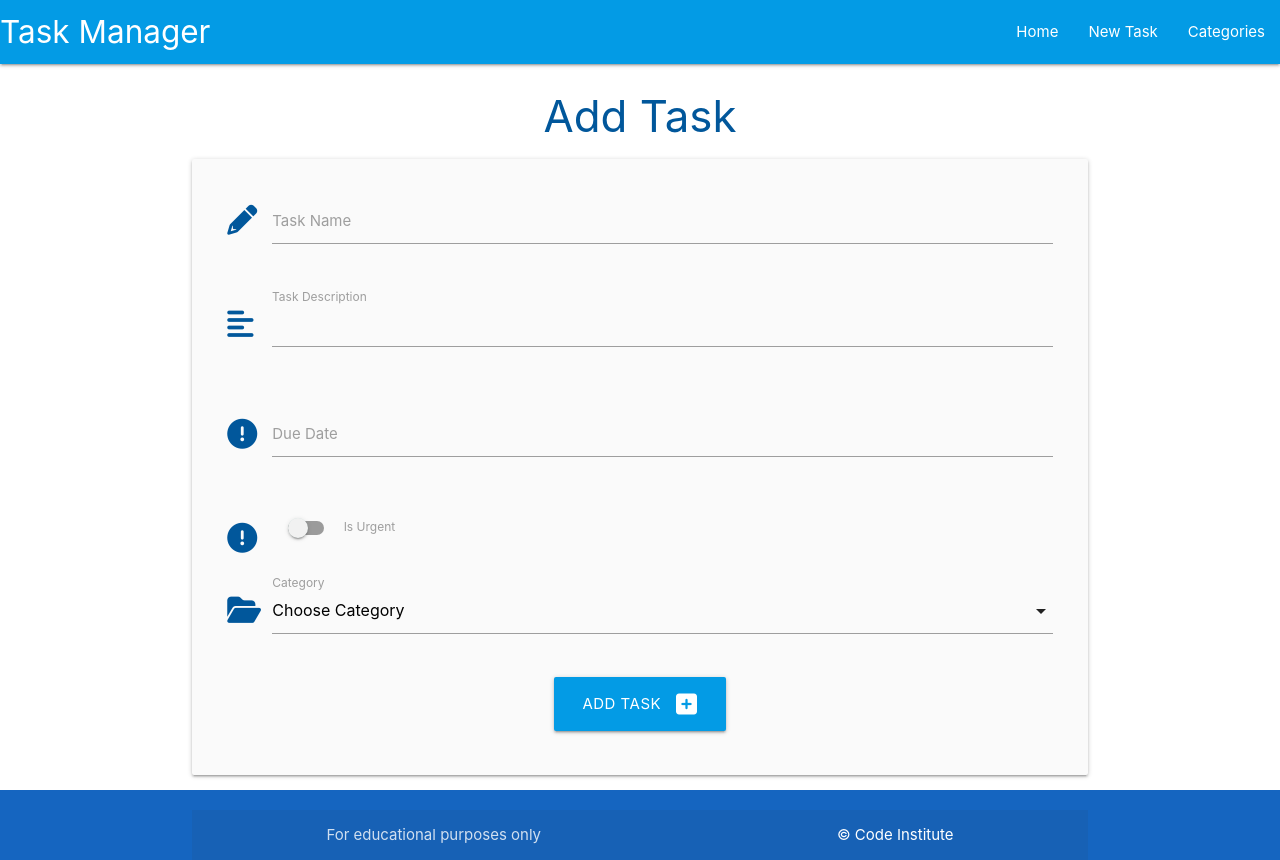
After one commit to Matthew-Hurrell/flask-sqlalchemy-task-manager, a Flask app: page /add_task in a window 1280 px wide. The commit adds this page. Run offline with Flask 2, Linux system fonts and the light colour scheme; data that the repository does not hold is empty.

Commit message:
Add task functionality

```diff
--- a/taskmanager/models.py
+++ b/taskmanager/models.py
@@ -16,9 +16,11 @@ class Task(db.Model):
     # schema for the Task model
     id = db.Column(db.Integer, primary_key=True)
     task_name = db.Column(db.String(50), unique=True, nullable=False)
+    task_description = db.Column(db.Text, nullable=False)
     is_urgent = db.Column(db.Boolean, default=False, nullable=False)
     due_date = db.Column(db.Date, nullable=False)
-    category_id = db.Column(db.Integer, db.ForeignKey("category.id", ondelete="CASCADE"), nullable=False)
+    category_id = db.Column(db.Integer, db.ForeignKey(
+        "category.id", ondelete="CASCADE"), nullable=False)
 
     def __repr__(self):
         # __repr__ to represent itself in the form of a string
--- a/taskmanager/routes.py
+++ b/taskmanager/routes.py
@@ -41,3 +41,20 @@ def delete_category(category_id):
     db.session.delete(category)
     db.session.commit()
     return redirect(url_for("categories"))
+
+
+@app.route("/add_task", methods=["GET", "POST"])
+def add_task():
+    categories = list(Category.query.order_by(Category.category_name).all())
+    if request.method == "POST":
+        task = Task(
+            task_name=request.form.get("task_name"),
+            task_description=request.form.get("task_description"),
+            is_urgent=bool(True if request.form.get("is_urgent") else False),
+            due_date=request.form.get("due_date"),
+            category_id=request.form.get("category_id")
+        )
+        db.session.add(task)
+        db.session.commit()
+        return redirect(url_for("home"))
+    return render_template("add_task.html", categories=categories)
--- a/taskmanager/static/js/script.js
+++ b/taskmanager/static/js/script.js
@@ -2,9 +2,19 @@ document.addEventListener('DOMContentLoaded', function() {
     // Sidenav initialization
     let sidenav = document.querySelectorAll('.sidenav');
     M.Sidenav.init(sidenav);
-  });
 
-  document.addEventListener('DOMContentLoaded', function() {
+    // Modal initialization
     let modal = document.querySelectorAll('.modal');
     M.Modal.init(modal);
+
+    // Datepicker initialization
+    let datepicker = document.querySelectorAll('.datepicker');
+    M.Datepicker.init(datepicker, {
+      format: "dd mmmm, yyyy",
+      i18n: {done: "Select"}
+    });
+
+    // Select initialization
+    let selects = document.querySelectorAll('select');
+    M.FormSelect.init(selects);
   });
--- /dev/null
+++ b/taskmanager/templates/add_task.html
@@ -0,0 +1,72 @@
+{% extends "base.html" %}
+{% block content %}
+
+<h3 class="light-blue-text text-darken-4 center-align">Add Task</h3>
+
+<div class="row card-panel grey lighten-5">
+    <form class="col s12" method="POST" action="{{ url_for('add_task') }}">
+        <!-- task_name -->
+        <div class="row">
+            <div class="input-field col s12">
+                <i class="fas fa-pencil-alt prefix light-blue-text text-darken-4"></i>
+                <input id="task_name" name="task_name" type="text" minlength="3" maxlength="50" class="validate" required>
+                <label for="task_name">Task Name</label>
+            </div>
+        </div>
+        <!-- task_description -->
+        <div class="row">
+            <div class="input-field col s12">
+                <i class="fas fa-align-left prefix light-blue-text text-darken-4"></i>
+                <textarea id="task_description" name="task_description" type="text" minlength="5"
+                maxlength="200" class="materialize-textarea validate" required>
+                </textarea>
+                <label for="task_description">Task Description</label>
+            </div>
+        </div>
+        <!-- due_date -->
+        <div class="row">
+            <div class="input-field col s12">
+                <i class="fas fa-exclamation-circle prefix light-blue-text text-darken-4"></i>
+                <input id="due_date" name="due_date" type="text" class="datepicker validate" required>
+                <label for="due_date">Due Date</label>
+            </div>
+        </div>
+        <!-- is_urgent -->
+        <div class="row">
+            <div class="input-field col s12">
+                <div class="switch">
+                    <i class="fas fa-exclamation-circle prefix light-blue-text text-darken-4"></i>
+                    <label for="is_urgent">
+                        <input id="is_urgent" name="is_urgent" type="checkbox">
+                        <span class="lever"></span>
+                        Is Urgent
+                    </label>
+                </div>
+            </div>
+        </div>
+        <!-- category_id -->
+        <div class="row">
+            <div class="input-field col s12">
+                <i class="fas fa-folder-open prefix light-blue-text text-darken-4"></i>
+                <select name="category_id" id="category_id" class="validate" required>
+                    <option value="" disabled selected>Choose Category</option>
+                    {% for category in categories %}
+                        <option value="{{ category.id }}">{{ category.category_name }}</option>
+                    {% endfor %}
+                </select>
+                <label for="category_id">Category</label>
+            </div>
+        </div>
+        <!-- submit button -->
+        <div class="row">
+            <div class="col s12 center-align">
+                <button type="submit" class="btn-large light-blue darken-1">
+                    Add Task <i class="fas fa-plus-square right"></i>
+                </button>
+            </div>
+        </div>
+    </form>
+  </div>
+
+
+{% endblock %}
--- a/taskmanager/templates/base.html
+++ b/taskmanager/templates/base.html
@@ -21,7 +21,7 @@
               <a href="#" data-target="mobile-demo" class="sidenav-trigger"><i class="fas fa-bars"></i></a>
               <ul class="right hide-on-med-and-down">
                 <li><a href="{{ url_for('home') }}">Home</a></li>
-                <li><a href="">New Task</a></li>
+                <li><a href="{{ url_for('add_task') }}">New Task</a></li>
                 <li><a href="{{ url_for('categories') }}">Categories</a></li>
               </ul>
             </div>
@@ -30,7 +30,7 @@
           <!-- Mobile Sidenav -->
           <ul class="sidenav" id="mobile-demo">
             <li><a href="{{ url_for('home') }}">Home</a></li>
-            <li><a href="">New Task</a></li>
+            <li><a href="{{ url_for('add_task') }}">New Task</a></li>
             <li><a href="{{ url_for('categories') }}">Categories</a></li>
           </ul>
     </header>
```
Also changed, not shown: taskmanager/templates/tasks.html (+9 -0 lines).
